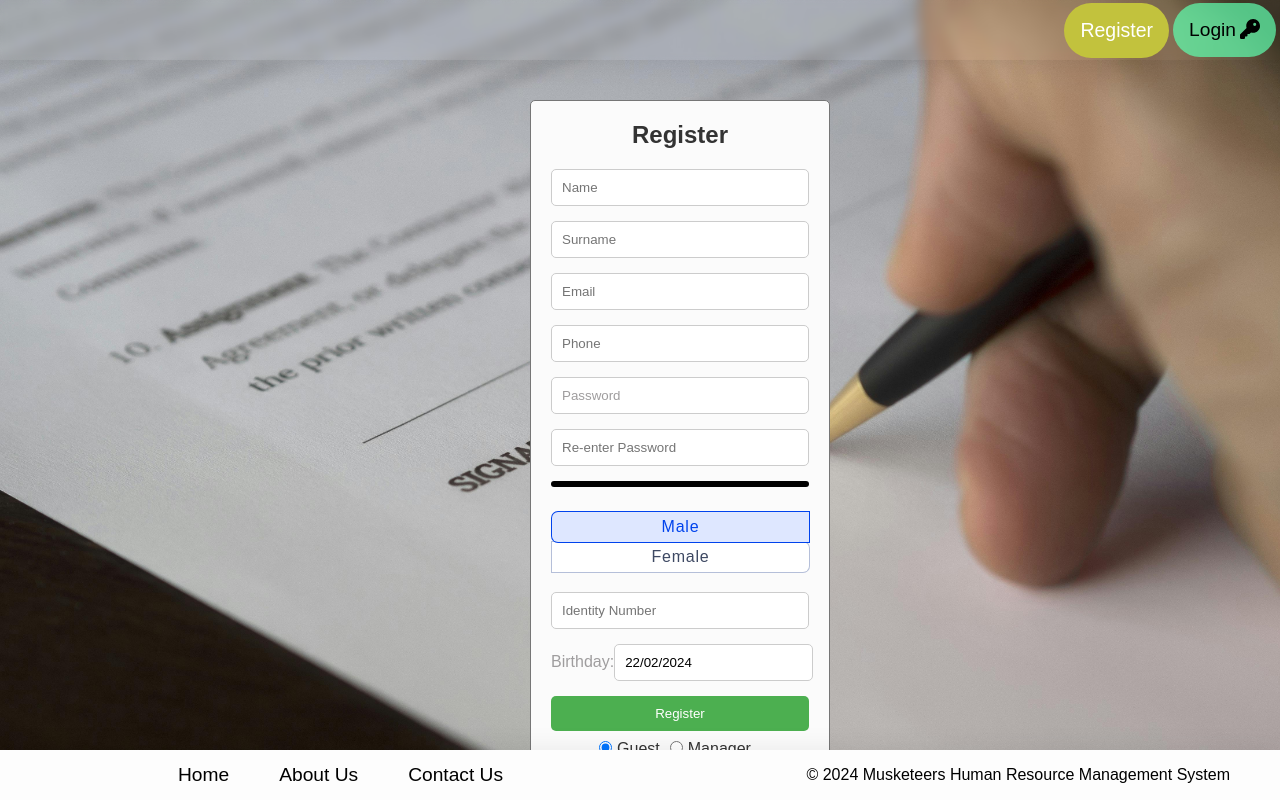
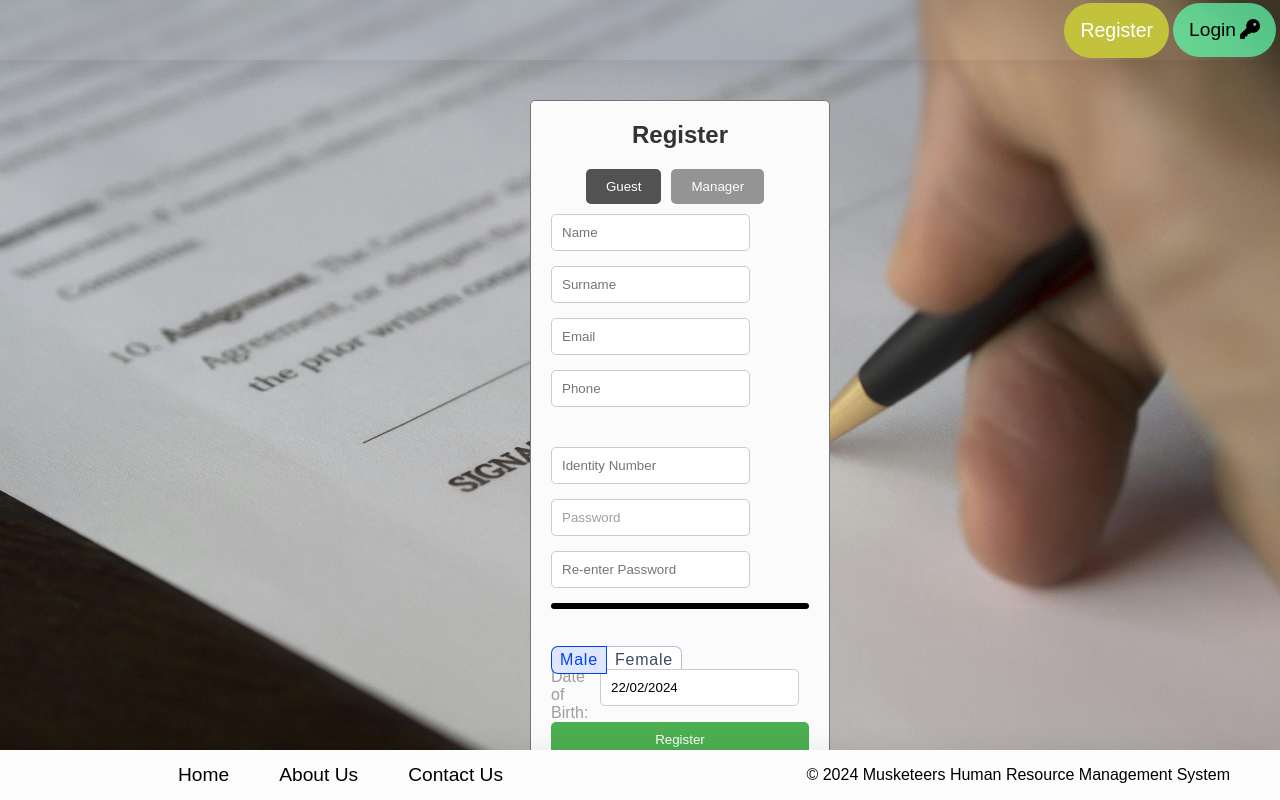
Before and after one commit to SertugOzcan/HMRS, a React (Vite) app: page /register-page in a window 1280 px wide. Shown: the top 800 px of the page. Built offline with nearby package versions, Linux system fonts and the light colour scheme.

Commit message:
registerupdate(yarım)

```diff
--- a/src/pages/RegisterPage.css
+++ b/src/pages/RegisterPage.css
@@ -1,3 +1,4 @@
+
 /* Kayıt Sayfası */
 .register-page-major-container {
   width: 100%;
@@ -71,35 +72,22 @@
   background-color: #45a049;
 }
 
-.role-selector {
-  display: flex;
-  justify-content: center;
-  margin-bottom: 15px;
-}
-
-.role-selector label {
-  margin-right: 10px;
-  color: #333; /* Metin rengi */
-}
-
-.role-selector input[type="radio"] {
-  margin-right: 5px;
-}
-
 /* Date Picker */
 .date-picker {
   display: flex;
-  justify-content: space-between;
-  align-items: first baseline;
+  align-items: center;
 }
 .register-container input[type="date"]::-webkit-calendar-picker-indicator {
   color: #333; /* Metin rengi */
 }
 .dob-label {
+  margin-right: 10px;
+}
+
+.dob-label label {
   font-family: Arial, Helvetica, sans-serif;
   color: #9f9d9e;
 }
-
 .identity-number {
   margin-top: 25px;
 }
@@ -183,12 +171,10 @@ textarea::-webkit-scrollbar-thumb {
   outline: 0;
   border-color: #2260ff;
 }
-
-.gender-selector div {
+.gender-selector {
   display: flex;
   flex-wrap: wrap;
   margin-top: 0.5rem;
-  justify-content: center;
   padding-top: 5px;
 }
 
@@ -211,11 +197,10 @@ textarea::-webkit-scrollbar-thumb {
 
 .gender-label span {
   top: 5px;
-
   display: block;
   cursor: pointer;
   background-color: #fff;
-  padding: 0.375em 0.75em;
+  padding: 0.25em 0.5em;
   position: relative;
   margin-left: 0.0625em;
   box-shadow: 0 0 0 0.0625em #b5bfd9;
@@ -232,3 +217,34 @@ textarea::-webkit-scrollbar-thumb {
 .gender-label:last-child span {
   border-radius: 0 0.375em 0.375em 0;
 }
+
+
+
+
+.register-container.expanded {
+  width: 600px;
+  transition: width 0.5s ease;
+}
+
+.role-selector {
+  display: flex;
+  justify-content: center;
+  margin-bottom: 10px;
+}
+
+.role-selector .role-button {
+  padding: 10px 20px;
+  background-color: #949494;
+  border: none;
+  border-radius: 5px;
+  cursor: pointer;
+  margin-right: 10px;
+}
+
+.role-selector .role-button:hover {
+  background-color: #525252;
+}
+.role-button.active {
+  background-color: #525252;
+  color: white;
+}
--- a/src/pages/RegisterPage.jsx
+++ b/src/pages/RegisterPage.jsx
@@ -6,6 +6,7 @@ import axios from "axios";
 
 const RegisterPage = () => {
   const [isManager, setIsManager] = useState(false);
+  const [showAdditionalInputs, setShowAdditionalInputs] = useState(false);
 
   const [name, setName] = useState("");
   const [surName, setSurName] = useState("");
@@ -17,11 +18,11 @@ const RegisterPage = () => {
 
   const [address, setAddress] = useState("");
   const [companyName, setCompanyName] = useState("");
-  const [identityNumber,setIdentityNumber] = useState("");
+  const [identityNumber, setIdentityNumber] = useState("");
 
-  const [identityNumberError,setIdentityNumberError]=useState("");
+  const [identityNumberError, setIdentityNumberError] = useState("");
   const [passwordError, setPasswordError] = useState("");
-  const [phoneNumberError,setPhoneNumberError]=useState("");
+  const [phoneNumberError, setPhoneNumberError] = useState("");
   const [date, setDate] = useState(new Date());
   const [strength, setStrength] = useState("");
 
@@ -29,13 +30,27 @@ const RegisterPage = () => {
   const [visible, setVisible] = useState(false);
   const [isSuccess, setIsSuccess] = useState(false);
 
+  // State tanımı
+  const [currency, setCurrency] = useState("USD"); // Varsayılan olarak USD seçili
+
+  // Para birimi seçiciyi güncelleyen fonksiyon
+  const handleCurrencyChange = (e) => {
+    setCurrency(e.target.value);
+  };
+
+  // JSX içinde para birimi seçiciyi ekleyin
+
+  const handleManagerClick = () => {
+    setIsManager(true);
+    setShowAdditionalInputs(true);
+  };
+
   useEffect(() => {
     adjustTextareaHeight();
   }, [address]);
 
-
   const adjustTextareaHeight = () => {
-    if(isManager){
+    if (isManager) {
       const textarea = document.getElementById("address");
       textarea.style.height = "auto";
       textarea.style.height = textarea.scrollHeight + "px";
@@ -73,22 +88,22 @@ const RegisterPage = () => {
       hasError = true;
     }
 
-    if(identityNumber.length !== 11){
+    if (identityNumber.length !== 11) {
       setIdentityNumberError("Identity number must be 11 character");
       hasError = true;
     }
 
-    if(phone.length !== 11){
+    if (phone.length !== 11) {
       setPhoneNumberError("Phone number must be 11 character");
       hasError = true;
     }
 
-    if(hasError) {
+    if (hasError) {
       return;
     }
 
     try {
-      const stringGender = gender ? 'FEMALE' : 'MALE'
+      const stringGender = gender ? "FEMALE" : "MALE";
       const payload = {
         name: name.trim(),
         surName: surName.trim(),
@@ -100,14 +115,20 @@ const RegisterPage = () => {
         phone: phone,
         gender: stringGender,
         address: address,
-        companyName: companyName.trim()
-      }
+        companyName: companyName.trim(),
+      };
       let response;
-      if(!isManager) {
-        response = await axios.post('http://localhost:9090/api/v1/auth/register-guest',payload);
+      if (!isManager) {
+        response = await axios.post(
+          "http://localhost:9090/api/v1/auth/register-guest",
+          payload
+        );
         console.log(response);
       } else {
-        response = await axios.post('http://localhost:9090/api/v1/auth/register-supervisor',payload);
+        response = await axios.post(
+          "http://localhost:9090/api/v1/auth/register-supervisor",
+          payload
+        );
         console.log(response);
       }
 
@@ -128,13 +149,12 @@ const RegisterPage = () => {
       // setStrength("");
       // setPasswordError("");
       // setIdentityNumberError("");
-
     } catch (error) {
-      console.error('Registration error:', error);
+      console.error("Registration error:", error);
       setPasswordError("");
       setIdentityNumberError("");
       setPhoneNumberError("");
-      setMessage(error.response.data.message)       // setMessage("Registration failed!")
+      setMessage(error.response.data.message); // setMessage("Registration failed!")
       setIsSuccess(false);
     }
 
@@ -143,16 +163,35 @@ const RegisterPage = () => {
     setTimeout(() => {
       setVisible(false);
     }, 4000);
-
   };
-
-
 
   return (
     <div className="register-page-major-container">
-      <div className="register-container">
+      <div
+        className={`register-container ${
+          showAdditionalInputs ? "expanded" : ""
+        }`}
+      >
         <h2>Register</h2>
+        <div className="role-selector">
+          <button
+            className={`role-button ${!isManager ? "active" : ""}`}
+            onClick={() => {
+              setIsManager(false);
+              setShowAdditionalInputs(false);
+            }}
+          >
+            Guest
+          </button>
+          <button
+            className={`role-button ${isManager ? "active" : ""}`}
+            onClick={handleManagerClick}
+          >
+            Manager
+          </button>
+        </div>
         <form onSubmit={handleRegister}>
+          <div className="input-group">
             <input
               type="text"
               placeholder="Name"
@@ -167,6 +206,15 @@ const RegisterPage = () => {
               onChange={(e) => setSurName(e.target.value)}
               required
             />
+          </div>
+          <div className="input-group">
+            <input
+              type="email"
+              placeholder="Email"
+              value={email}
+              onChange={(e) => setEmail(e.target.value)}
+              required
+            />
             {isManager && (
               <input
                 type="text"
@@ -176,18 +224,32 @@ const RegisterPage = () => {
                 required
               />
             )}
+          </div>
+          <div className="input-group">
             <input
-            type="email"
-            placeholder="Email"
-            value={email}
-            onChange={(e) => setEmail(e.target.value)}
+              type="text"
+              placeholder="Phone"
+              value={phone}
+              onChange={(e) => setPhone(e.target.value)}
+            />
+            {phoneNumberError && (
+              <p className="registration-error-messages">{phoneNumberError}</p>
+            )}
+            <input
+              type="text"
+              className="identity-number"
+              value={identityNumber}
+              onChange={(e) => setIdentityNumber(e.target.value)}
+              placeholder="Identity Number"
               required
             />
-          <input type="text"
-          placeholder="Phone"
-          value={phone}
-          onChange={(e)=>setPhone(e.target.value)} />
-          {phoneNumberError && <p className="registration-error-messages">{phoneNumberError}</p>}
+            {identityNumberError && (
+              <p className="registration-error-messages">
+                {identityNumberError}
+              </p>
+            )}
+          </div>
+          <div className="input-group">
             <input
               type="password"
               spellCheck="false"
@@ -205,10 +267,13 @@ const RegisterPage = () => {
               onChange={(e) => setRePassword(e.target.value)}
               required
             />
-          {passwordError && <p className="registration-error-messages">{passwordError}</p>}
+            {passwordError && (
+              <p className="registration-error-messages">{passwordError}</p>
+            )}
 
             <div className={`bars ${strength}`}></div>
             <div className="strength">{strength && `${strength} password`}</div>
+          </div>
           <div className="gender-selector">
             <label className="gender-label">
               <input
@@ -231,54 +296,51 @@ const RegisterPage = () => {
               <span className="gender-span">Female</span>
             </label>
           </div>
-          <input type="text" className="identity-number"
-          value={identityNumber}
-          onChange={(e) => setIdentityNumber(e.target.value)}
-          placeholder="Identity Number"
-          required/>
-          {identityNumberError && <p className="registration-error-messages">{identityNumberError}</p>}
-          {isManager && (<textarea
+          <div className="input-group">
+            <div className="date-picker">
+              <div className="dob-label">
+                <label>Date of Birth:</label>
+              </div>
+              <div className="dob-input">
+                <DatePicker
+                  placeholderText="Birthday"
+                  dateFormat="dd/MM/yyyy"
+                  selected={date}
+                  onChange={(date) => setDate(date)}
+                />
+              </div>
+            </div>
+            {isManager && (
+              <textarea
                 id="address"
                 name="address"
                 placeholder="Your Address"
                 value={address}
                 onChange={(e) => setAddress(e.target.value)}
                 required
-          />)}
-          <div className="date-picker">
-          <div className="dob-label"><label >Birthday:</label></div>
-            <div className="dob-input">
-              <DatePicker
-                dateFormat="dd/MM/yyyy"
-                selected={date}
-                onChange={(date) => setDate(date)}
               />
+            )}
           </div>
+          <div className="input-group">
+            {isManager && (
+              <select value={currency} onChange={handleCurrencyChange}>
+                <option value="USD">USD</option>
+                <option value="EUR">EUR</option>
+                <option value="GBP">GBP</option>
+                <option value="JPY">JPY</option>
+              </select>
+            )}
           </div>
+
           <button type="submit">Register</button>
         </form>
-        <div className="role-selector">
-          <label>
-            <input
-              type="radio"
-              value="visitor"
-              name="radio"
-              checked={!isManager}
-              onChange={() => setIsManager(false)}
-            />
-            Guest
-          </label>
-          <label>
-            <input
-              type="radio"
-              value="manager"
-              checked={isManager}
-              onChange={() => setIsManager(true)}
-            />
-            Manager
-          </label>
-        </div>
-        <div className={`registration-message ${visible ? 'show' : ''} ${isSuccess ? "success" : "error"}`}>
+
+
+        <div
+          className={`registration-message ${visible ? "show" : ""} ${
+            isSuccess ? "success" : "error"
+          }`}
+        >
           {message}
         </div>
       </div>
```
Lines whose indentation alone changed are shown as unchanged.
